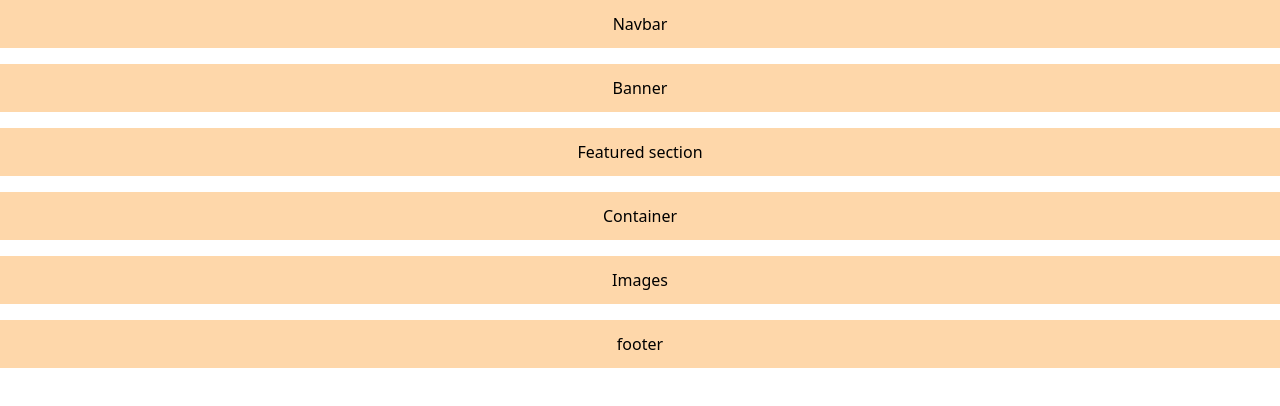
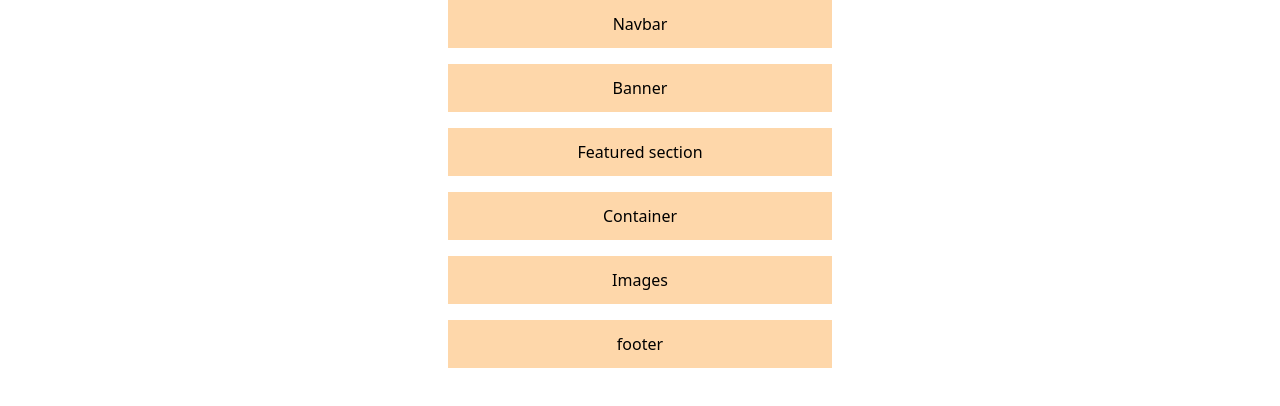
Before and after one commit to mirzaHabibur/tailwind-projects, a plain HTML site: page index.html in a window 1280 px wide. Drawn offline with nearby package versions, Linux system fonts and the light colour scheme.

Commit message:
added a new style

```diff
--- a/index.html
+++ b/index.html
@@ -5,7 +5,7 @@
   <meta name="viewport" content="width=device-width, initial-scale=1.0">
   <script src="https://cdn.tailwindcss.com"></script>
 </head>
-<body class="space-y-4 container mx-auto">
+<body class="space-y-4 max-w-sm mx-auto">
     <div class="h-12 bg-orange-200 text-center pt-3">Navbar</div>
     <div class="h-12 bg-orange-200 text-center pt-3">Banner</div>
     <div class="h-12 bg-orange-200 text-center pt-3">Featured section</div>
```
